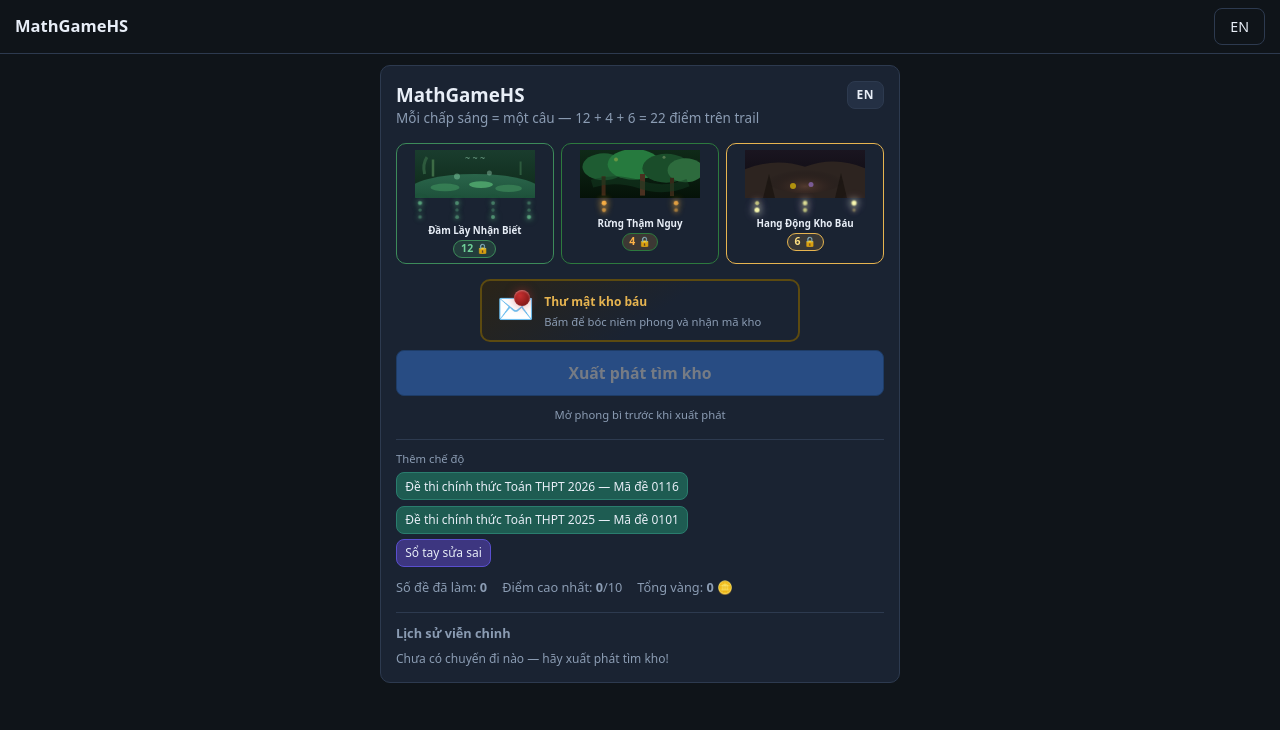
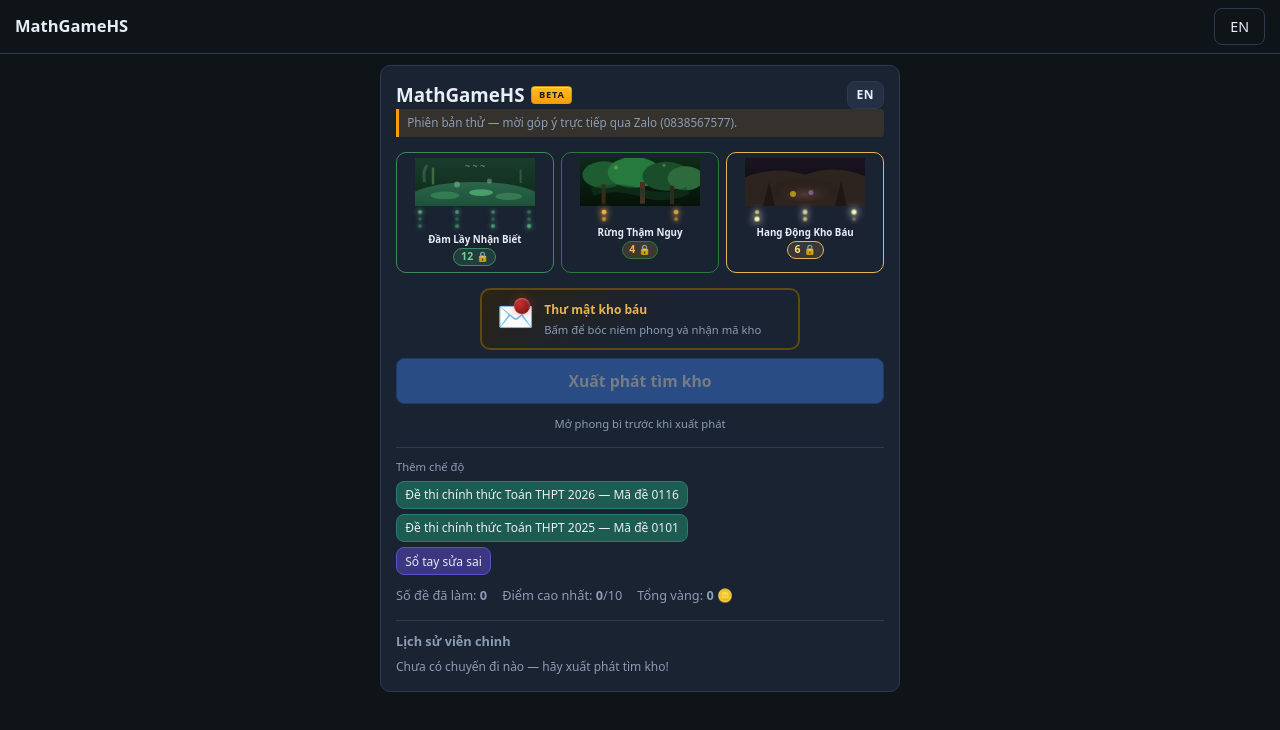
Before and after one commit to tuongnp-sys/mathgamehs, a website built with Vite: page index.html in a window 1280 px wide. Built offline with nearby package versions, Linux system fonts and the light colour scheme.

Commit message:
Show beta badge on world hub for friend testing

```diff
--- a/content/bank/locales/en.json
+++ b/content/bank/locales/en.json
@@ -2,7 +2,8 @@
   "loading": "Loading…",
   "bootError": "Could not start MathGameHS. Please refresh.",
   "menuSubtitle": "THPT Math — QĐ 764 format (22 questions)",
-  "worldHubSub": "Each glow = one question — 12 + 4 + 6 = 22 trail nodes",
+  "betaBadge": "BETA",
+  "betaNotice": "Beta build — send feedback via Zalo (0838567577).",
   "worldHubBadgeHint": "Lock count = questions to unlock in this region",
   "worldHubStart": "Set out for treasure",
   "worldHubMore": "More modes",
--- a/content/bank/locales/vi.json
+++ b/content/bank/locales/vi.json
@@ -2,7 +2,8 @@
   "loading": "Đang tải…",
   "bootError": "Không khởi động được MathGameHS. Vui lòng tải lại trang.",
   "menuSubtitle": "Toán THPT — định dạng QĐ 764 (22 câu)",
-  "worldHubSub": "Mỗi chấp sáng = một câu — 12 + 4 + 6 = 22 điểm trên trail",
+  "betaBadge": "BETA",
+  "betaNotice": "Phiên bản thử — mời góp ý trực tiếp qua Zalo (0838567577).",
   "worldHubBadgeHint": "Số ổ khóa = số câu cần mở trong vùng này",
   "worldHubStart": "Xuất phát tìm kho",
   "worldHubMore": "Thêm chế độ",
--- a/public/css/quest-map.css
+++ b/public/css/quest-map.css
@@ -342,6 +342,39 @@ body.portal-mode .exam-panel-quest .exam-body {
 
 .world-hub-header .screen-title {
   margin: 0;
+}
+
+.world-hub-title-row {
+  display: flex;
+  align-items: center;
+  gap: 0.45rem;
+  flex-wrap: wrap;
+  min-width: 0;
+}
+
+.beta-badge {
+  flex-shrink: 0;
+  font-size: 0.62rem;
+  font-weight: 800;
+  letter-spacing: 0.08em;
+  line-height: 1;
+  padding: 0.22rem 0.45rem;
+  border-radius: 4px;
+  background: linear-gradient(180deg, #fbbf24, #f59e0b);
+  color: #1c1917;
+  border: 1px solid rgba(0, 0, 0, 0.15);
+  box-shadow: 0 1px 0 rgba(255, 255, 255, 0.35) inset;
+}
+
+.beta-notice {
+  margin: 0 0 0.85rem;
+  padding: 0.4rem 0.55rem;
+  font-size: 0.78rem;
+  line-height: 1.35;
+  color: var(--muted);
+  background: rgba(245, 158, 11, 0.12);
+  border-left: 3px solid #f59e0b;
+  border-radius: 0 4px 4px 0;
 }
 
 .world-map {
--- a/src/ui/world-hub.js
+++ b/src/ui/world-hub.js
@@ -65,10 +65,13 @@ export function renderWorldHub(root, opts) {
   root.innerHTML = `
     <div class="panel world-hub-panel">
       <div class="world-hub-header">
-        <h2 class="screen-title">${typeof __GAME_TITLE__ !== 'undefined' ? __GAME_TITLE__ : 'MathGameHS'}</h2>
+        <div class="world-hub-title-row">
+          <h2 class="screen-title">${typeof __GAME_TITLE__ !== 'undefined' ? __GAME_TITLE__ : 'MathGameHS'}</h2>
+          <span class="beta-badge" aria-label="${t('betaBadge')}">${t('betaBadge')}</span>
+        </div>
         ${unifiedLangButtonHtml(contentLang, 'btn-hub-lang')}
       </div>
-      <p class="screen-sub">${t('worldHubSub')}</p>
+      <p class="beta-notice">${t('betaNotice')}</p>
       <div class="world-map world-map-led">${zones}</div>
       <div class="world-envelope-wrap">${envelopeHtml}</div>
       <div class="world-hub-actions">
```
